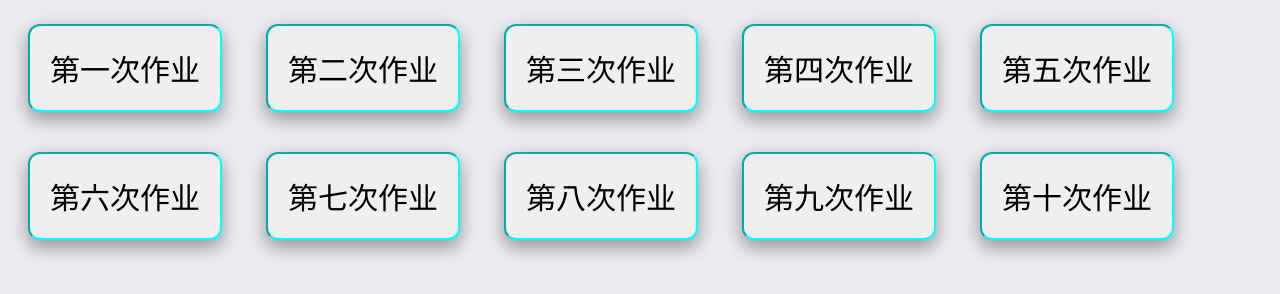
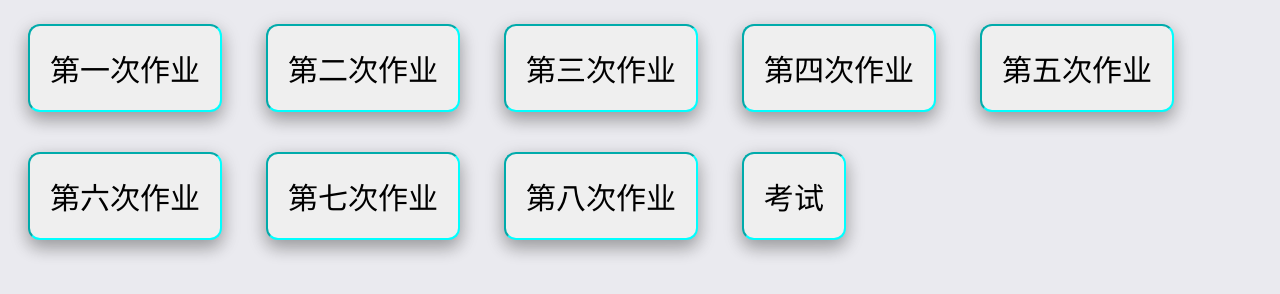
Before and after one commit to jxfcyjyw/htmlks, a plain HTML site: page index.html in a window 1280 px wide. Shown: the part 94-388 px from the top of the page. Drawn offline with Linux system fonts and the light colour scheme.

Commit message:
Update index.html

```diff
--- a/index.html
+++ b/index.html
@@ -38,7 +38,6 @@
 	<input type="submit" value="第六次作业" onclick="location.href='https://jxfcyjyw.github.io/htmlks/20213581-2023-10-25.html'" >
 	<input type="submit" value="第七次作业" onclick="location.href='https://jxfcyjyw.github.io/htmlks/20213581-2023-11-8.html'" >
 	<input type="submit" value="第八次作业" onclick="location.href='https://jxfcyjyw.github.io/htmlks/20213581-2023-11-15.html'" >
-	<input type="submit" value="第九次作业" onclick="" >
-	<input type="submit" value="第十次作业" onclick="" >
+	<input type="submit" value="考试" onclick="location.href='https://jxfcyjyw.github.io/htmlks/ks.html'" >
  </body>
 </html>
```
